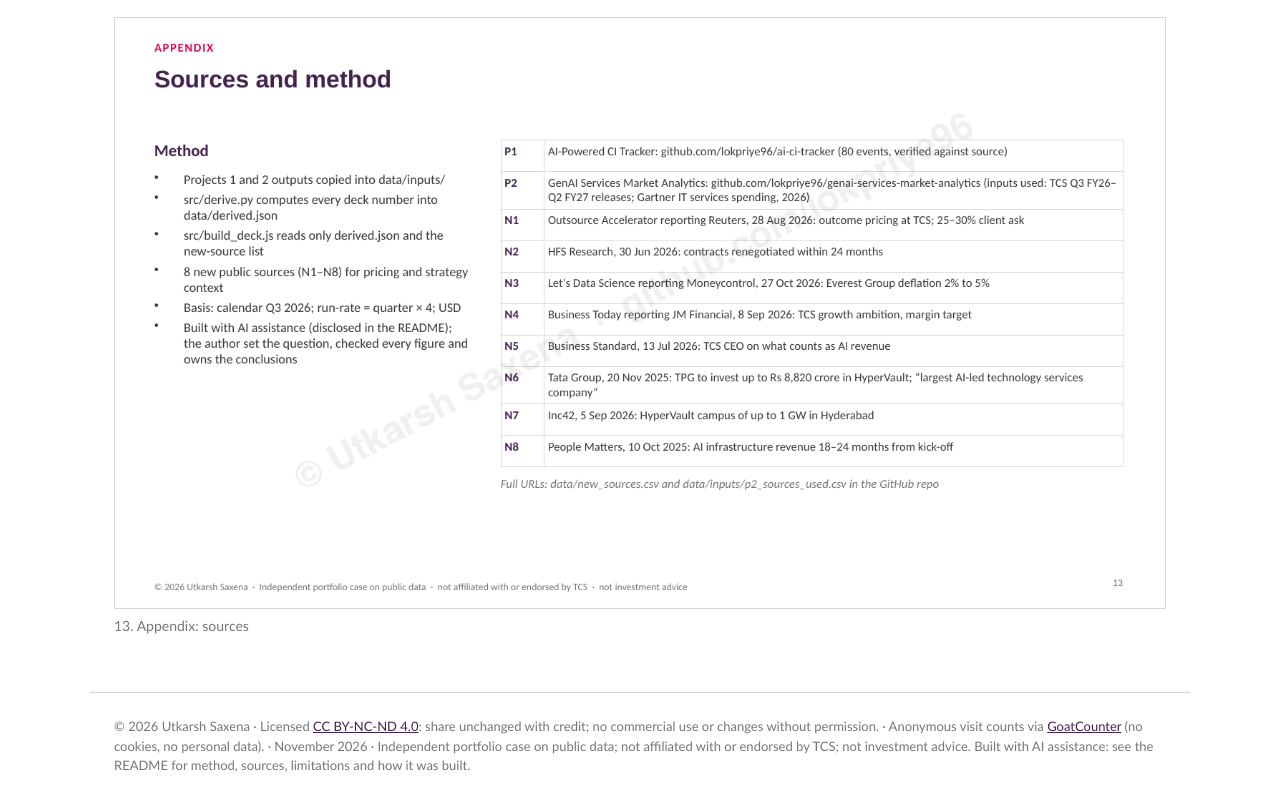
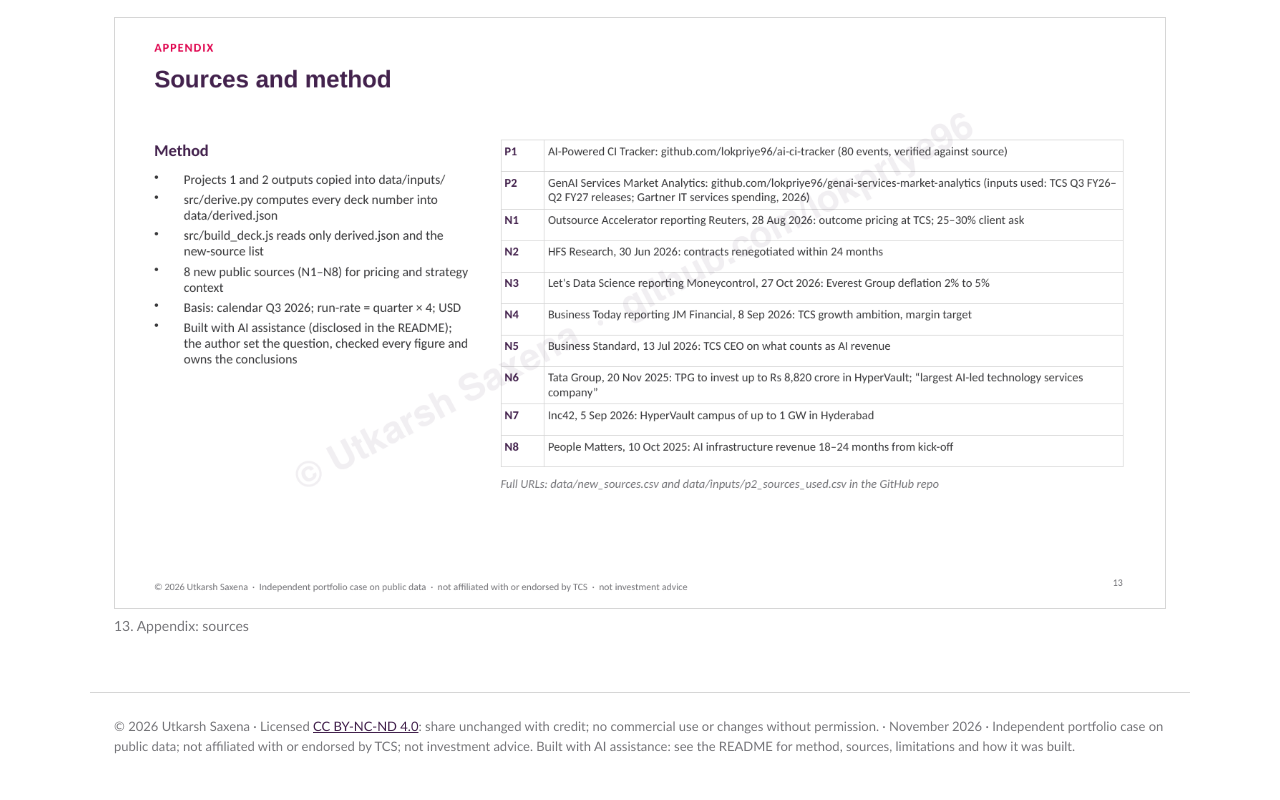
Before and after one commit to lokpriye96/ai-consulting-report-genai-services, a plain HTML site: page docs/index.html in a window 1280 px wide. Shown: the part 8582-9382 px from the top of the page. Drawn offline with Linux system fonts and the light colour scheme.

Commit message:
Remove visit-counter note from footer [skip ci]

```diff
--- a/docs/index.html
+++ b/docs/index.html
@@ -45,6 +45,6 @@ footer{color:var(--muted);font-size:13px;padding:24px;border-top:1px solid #D6D6
 <figure id="s12"><img src="slides/slide-12.png" alt="Slide 12: Next steps and limitations" loading="lazy"><figcaption>12. Next steps and limitations</figcaption></figure>
 <figure id="s13"><img src="slides/slide-13.png" alt="Slide 13: Appendix: sources" loading="lazy"><figcaption>13. Appendix: sources</figcaption></figure>
 </main>
-<footer class="wrap">© 2026 Utkarsh Saxena · Licensed <a href="https://creativecommons.org/licenses/by-nc-nd/4.0/">CC BY-NC-ND 4.0</a>: share unchanged with credit; no commercial use or changes without permission. · Anonymous visit counts via <a href="https://www.goatcounter.com">GoatCounter</a> (no cookies, no personal data). · November 2026 · Independent portfolio case on public data; not affiliated with or endorsed by TCS; not investment advice. Built with AI assistance: see the README for method, sources, limitations and how it was built.</footer>
+<footer class="wrap">© 2026 Utkarsh Saxena · Licensed <a href="https://creativecommons.org/licenses/by-nc-nd/4.0/">CC BY-NC-ND 4.0</a>: share unchanged with credit; no commercial use or changes without permission. · November 2026 · Independent portfolio case on public data; not affiliated with or endorsed by TCS; not investment advice. Built with AI assistance: see the README for method, sources, limitations and how it was built.</footer>
 <script data-goatcounter="https://utkarsh-portfolio.goatcounter.com/count" async src="https://gc.zgo.at/count.js"></script>
 </body></html>
```
